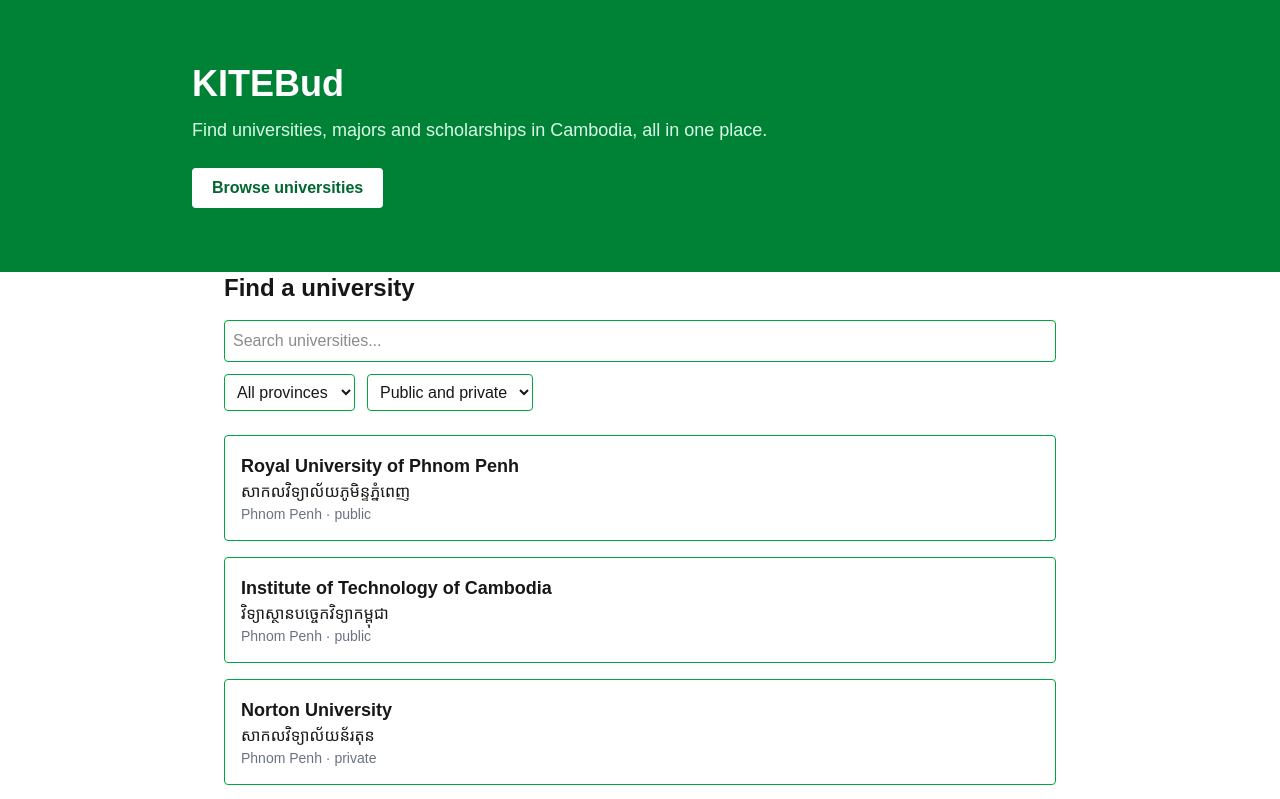
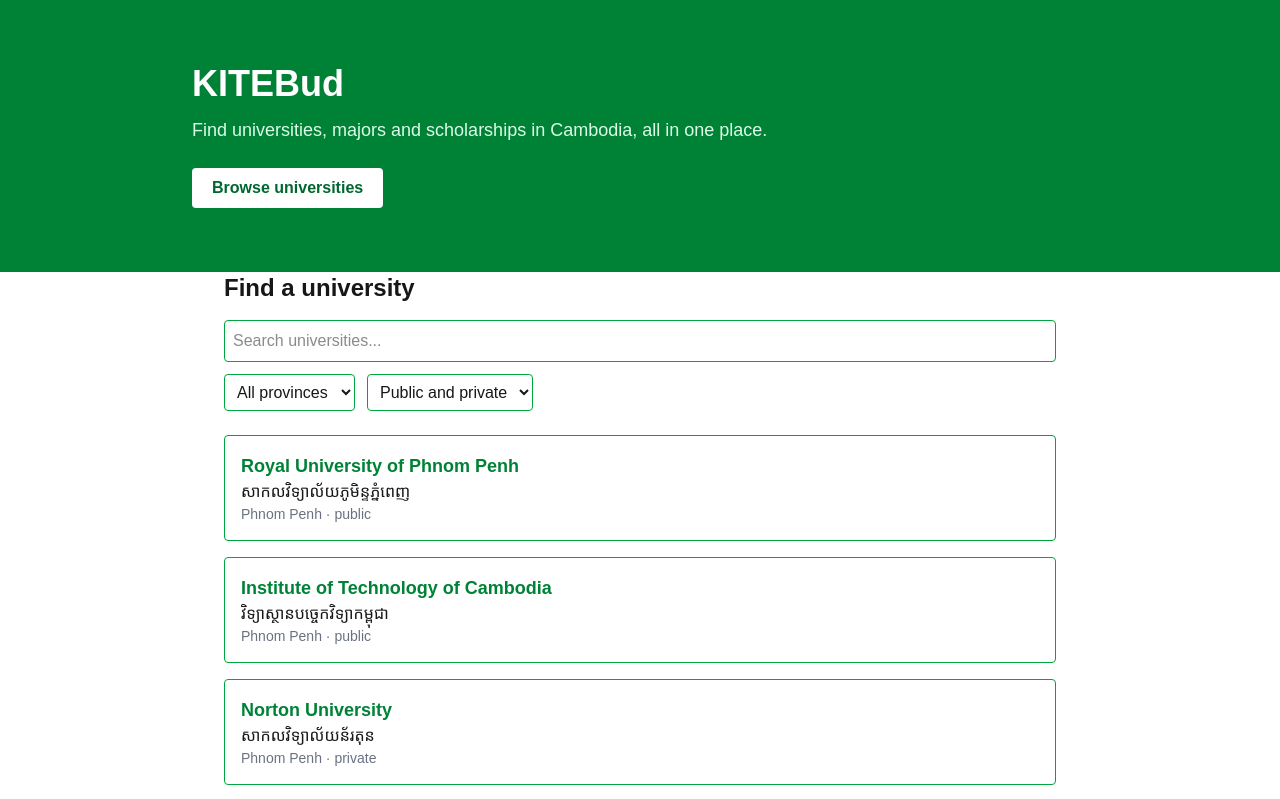
Before and after one commit to MakaraRa/KITEBud, a Next.js app: page / in a window 1280 px wide. Shown: the top 799 px of the page. Built offline with nearby package versions, Linux system fonts and the light colour scheme.

Commit message:
link university cards to detail pages

```diff
--- a/components/UniversityList.tsx
+++ b/components/UniversityList.tsx
@@ -2,6 +2,7 @@
 
 import { useState } from "react";
 import { University } from "@/types/university";
+import Link from "next/link";
 
 export default function UniversityList({
     universities,
@@ -67,8 +68,11 @@
                 <ul className="mt-6 space-y-4">
                     {filtered.map((u) => (
                         <li key={u.id} className="rounded border border-green-600 p-4">
-                            <h3 className="text-lg font-semibold">{u.nameEn}</h3>
-                            <p>{u.nameKm}</p>
+                            <h3 className="text-lg font-semibold">
+                                <Link href={`/universities/${u.slug}`} className="text-green-700 hover:underline">
+                                    {u.nameEn}
+                                </Link>
+                            </h3>                            <p>{u.nameKm}</p>
                             <p className="text-sm text-gray-500">
                                 {u.province} · {u.type}
                             </p>
```
